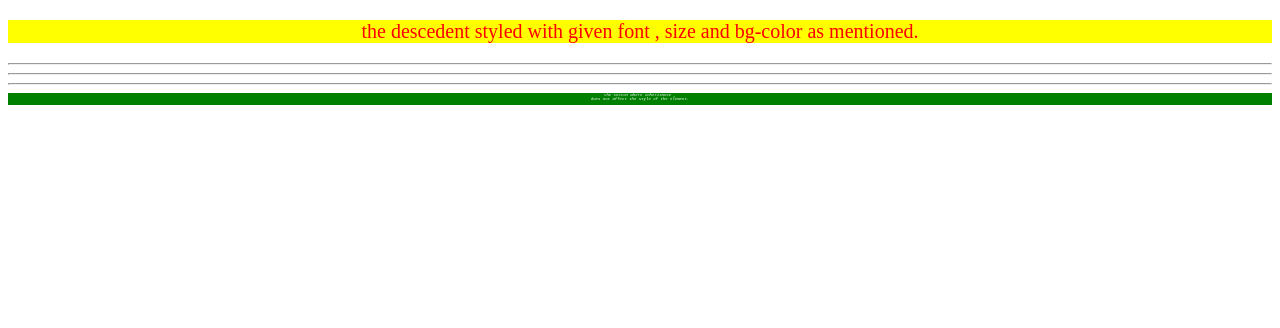
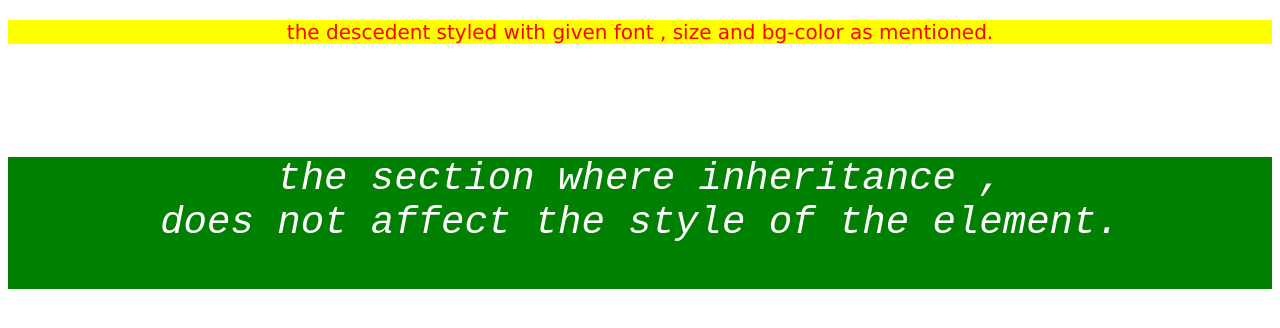
Before and after one commit to Young-leet/git_test, a plain HTML site: page css-assignment-1/descedent-fix/desired-outcpme.html in a window 1280 px wide. Drawn offline with Linux system fonts and the light colour scheme.

Commit message:
the change in pixel fiont sixe for the indie one

```diff
--- a/css-assignment-1/descedent-fix/desired-outcpme.html
+++ b/css-assignment-1/descedent-fix/desired-outcpme.html
@@ -14,12 +14,12 @@
       </p>
     </div>
 
-    <hr />
-    <hr />
-    <hr />
+    <br />
+    <br />
+    <br />
 
     <pre class="Independent">
-the secton where inheritance ,
+the section where inheritance ,
 does not affect the style of the element.
     </pre>
   </body>
--- a/css-assignment-1/descedent-fix/style.css
+++ b/css-assignment-1/descedent-fix/style.css
@@ -2,14 +2,15 @@
   background-color: yellow;
   color: red;
   font-size: 20px;
-  font-style: normal;
+  font-family: "Lucida Sans", "Lucida Sans Regular", "Lucida Grande",
+    "Lucida Sans Unicode", Geneva, Verdana, sans-serif;
   text-align: center;
 }
 
 .Independent {
   background-color: green;
   color: white;
-  font-size: 4px;
+  font-size: 39px;
   font-style: italic;
   text-align: center;
 }
```
